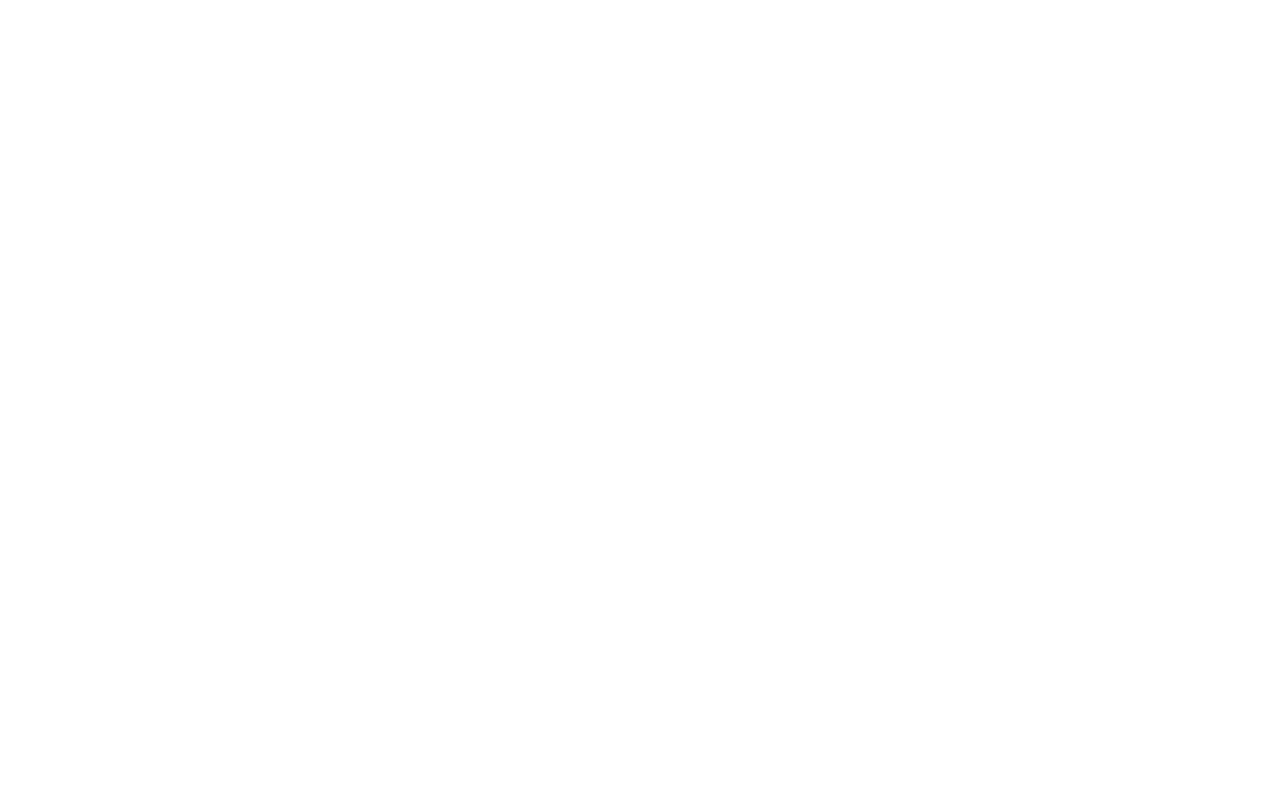
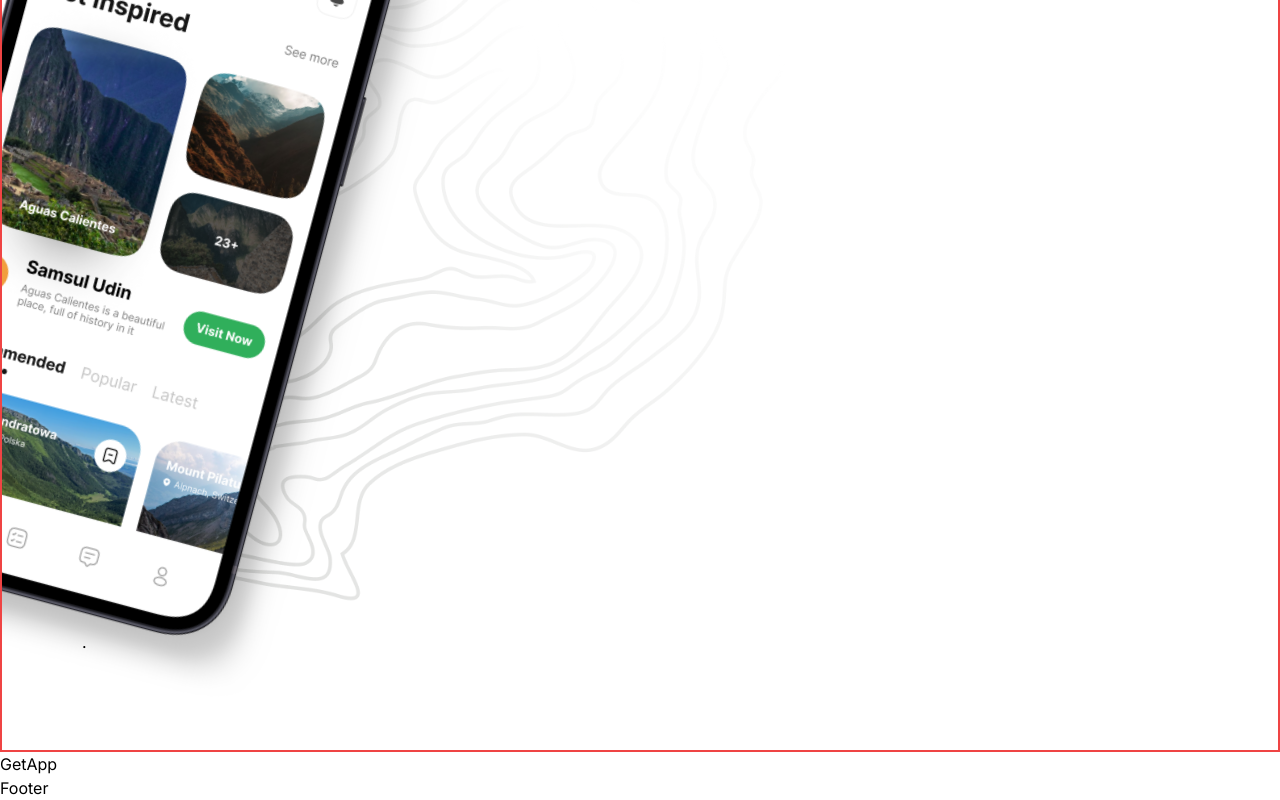
Before and after one commit to ni2-vsv11/next-travel-app, a Next.js app: page / in a window 1280 px wide. Shown: the part 2904-3704 px from the top of the page. Before the commit the page ends 2608 px from the top, so only its background shows below. Built offline with nearby package versions, Linux system fonts and the light colour scheme.

Commit message:
feature section started

```diff
--- a/components/Features.tsx
+++ b/components/Features.tsx
@@ -1,8 +1,25 @@
+import Image from 'next/image'
 import React from 'react'
 
 const Features = () => {
   return (
-    <div>Features</div>
+    <section className='border-2 border-red-500 flex-col flexCenter overflow-hidden bg-feature-bg bg-center bg-no-repeat py-24'>
+      <div className="max-container padding-container relative w-full justify-end">
+        <div className='flex flex-1 lg:min-h-[900px]'>
+          <Image
+            src="/phone.png"
+            alt='phone'
+            width={440}
+            height={1000}
+            className='feature-phone'
+          />
+        </div>
+        <div className="z-20 flex w-full flex-col lg:w-[60%]">
+          .
+        </div>
+      </div>
+
+    </section>
   )
 }
 
```
